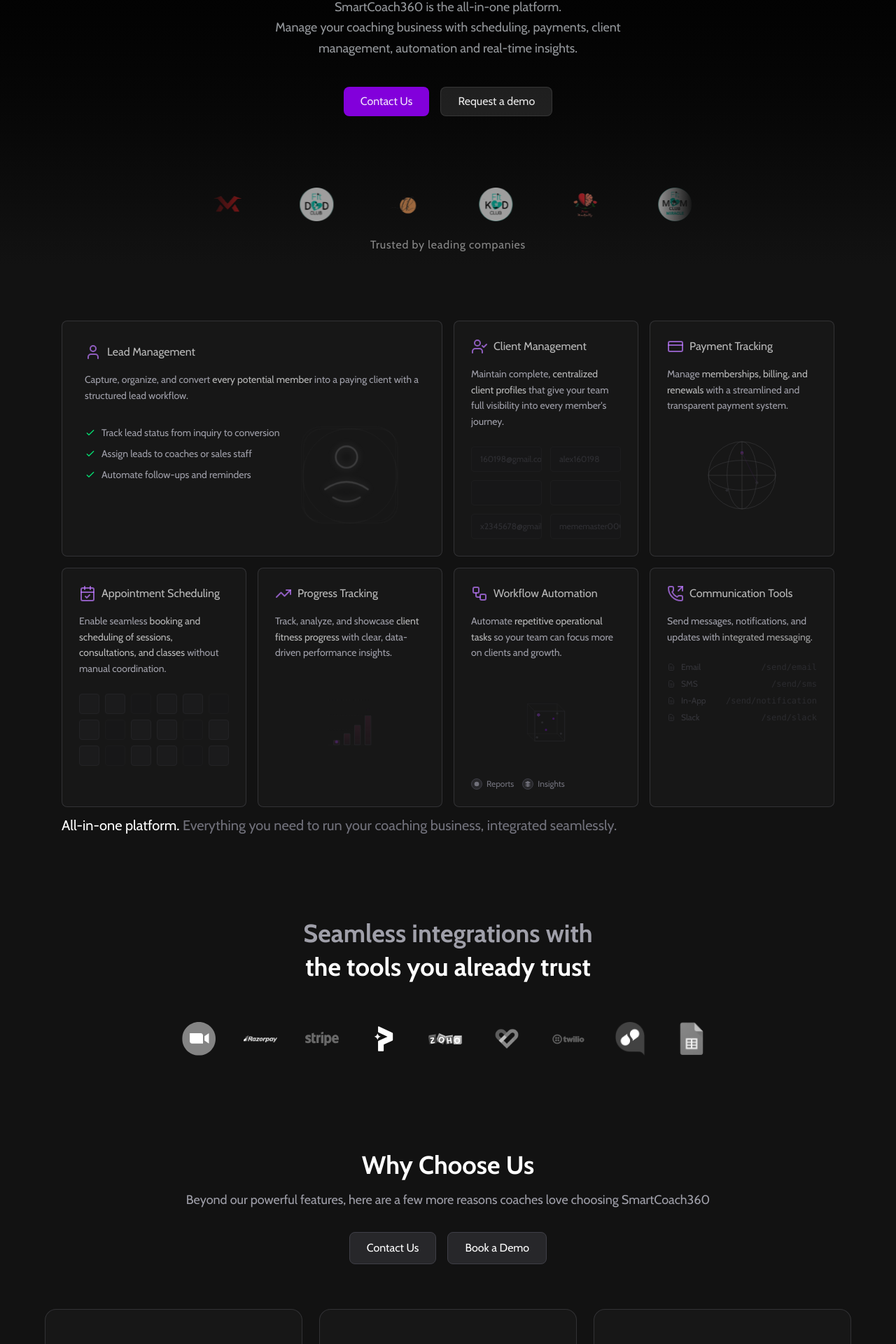
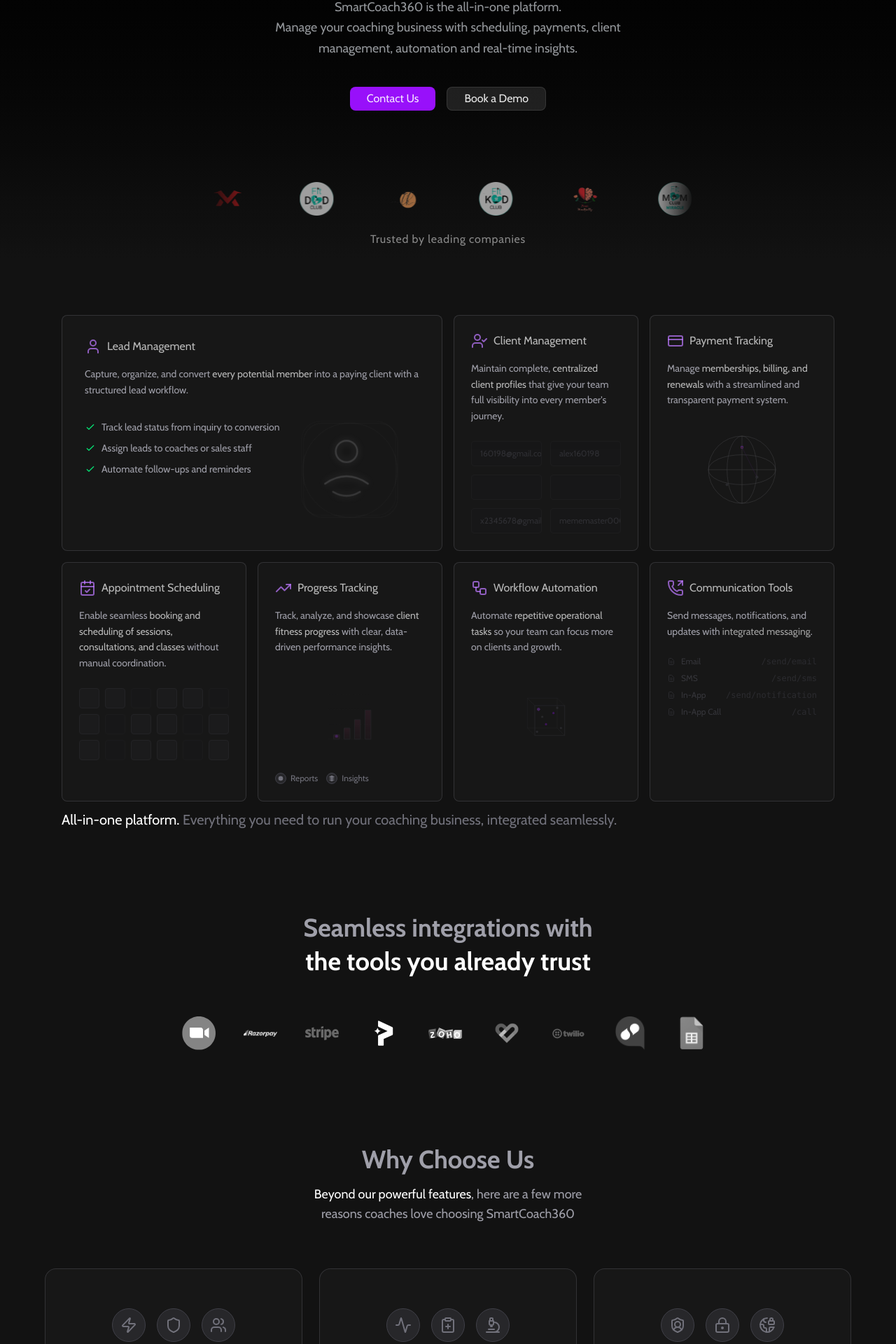
Before and after one commit to Suraj8517/smartcoach360-v2, a React (Vite) app: page / in a window 1280 px wide. Shown: the part 376-2296 px from the top of the page at 70% size. Built offline with nearby package versions, Linux system fonts and the light colour scheme.

Commit message:
first commit

```diff
--- a/src/Components/FeatureSection.jsx
+++ b/src/Components/FeatureSection.jsx
@@ -385,6 +385,25 @@ const FeatureSection = () => {
 
 
                 </svg>
+
+              </div>
+               <div className="flex items-center gap-3 mt-4">
+                <div className="flex items-center gap-1.5 group/badge">
+                  <div className="w-4 h-4 rounded-full bg-zinc-800 border border-zinc-700 group-hover/badge:border-purple-500/50 flex items-center justify-center transition-all duration-300 group-hover/badge:scale-110">
+                    <svg className="w-2.5 h-2.5 text-zinc-500 group-hover/badge:text-purple-400 transition-colors duration-300" viewBox="0 0 24 24" fill="currentColor">
+                      <circle cx="12" cy="12" r="8" />
+                    </svg>
+                  </div>
+                  <span className="text-xs text-zinc-500 group-hover/badge:text-purple-400 transition-colors duration-300">Reports</span>
+                </div>
+                <div className="flex items-center gap-1.5 group/badge">
+                  <div className="w-4 h-4 rounded-full bg-zinc-800 border border-zinc-700 group-hover/badge:border-purple-500/50 flex items-center justify-center transition-all duration-300 group-hover/badge:scale-110">
+                    <svg className="w-2.5 h-2.5 text-zinc-500 group-hover/badge:text-purple-400 transition-colors duration-300" viewBox="0 0 24 24" fill="currentColor">
+                      <path d="M12 2L2 7l10 5 10-5-10-5zM2 17l10 5 10-5M2 12l10 5 10-5" />
+                    </svg>
+                  </div>
+                  <span className="text-xs text-zinc-500 group-hover/badge:text-purple-400 transition-colors duration-300">Insights</span>
+                </div>
               </div>
             </div>
           </div>
@@ -432,25 +451,7 @@ const FeatureSection = () => {
                 </svg>
               </div>
 
-              {/* Data providers */}
-              <div className="flex items-center gap-3 mt-4">
-                <div className="flex items-center gap-1.5 group/badge">
-                  <div className="w-4 h-4 rounded-full bg-zinc-800 border border-zinc-700 group-hover/badge:border-purple-500/50 flex items-center justify-center transition-all duration-300 group-hover/badge:scale-110">
-                    <svg className="w-2.5 h-2.5 text-zinc-500 group-hover/badge:text-purple-400 transition-colors duration-300" viewBox="0 0 24 24" fill="currentColor">
-                      <circle cx="12" cy="12" r="8" />
-                    </svg>
-                  </div>
-                  <span className="text-xs text-zinc-500 group-hover/badge:text-purple-400 transition-colors duration-300">Reports</span>
-                </div>
-                <div className="flex items-center gap-1.5 group/badge">
-                  <div className="w-4 h-4 rounded-full bg-zinc-800 border border-zinc-700 group-hover/badge:border-purple-500/50 flex items-center justify-center transition-all duration-300 group-hover/badge:scale-110">
-                    <svg className="w-2.5 h-2.5 text-zinc-500 group-hover/badge:text-purple-400 transition-colors duration-300" viewBox="0 0 24 24" fill="currentColor">
-                      <path d="M12 2L2 7l10 5 10-5-10-5zM2 17l10 5 10-5M2 12l10 5 10-5" />
-                    </svg>
-                  </div>
-                  <span className="text-xs text-zinc-500 group-hover/badge:text-purple-400 transition-colors duration-300">Insights</span>
-                </div>
-              </div>
+
             </div>
           </div>
 
@@ -475,7 +476,7 @@ const FeatureSection = () => {
                   { name: 'Email', path: '/send/email' },
                   { name: 'SMS', path: '/send/sms' },
                   { name: 'In-App', path: '/send/notification' },
-                  { name: 'Slack', path: '/send/slack' },
+                 {name:"In-App Call",path:'/call'}
                 ].map((endpoint, index) => (
                   <div
                     key={endpoint.name}
--- a/src/Components/FeatureShowCase.jsx
+++ b/src/Components/FeatureShowCase.jsx
@@ -183,19 +183,12 @@ const FeatureShowcase = () => {
       <div className="max-w-6xl mx-auto">
         {/* Header */}
         <div className="text-center mb-16">
-          <h1 className="text-3xl md:text-4xl font-bold mb-4">
+          <h1 className="text-3xl md:text-4xl font-bold mb-4 text-zinc-400">
             Why Choose Us
           </h1>
           <p className="text-zinc-400 text-lg mb-8">
-Beyond our powerful features, here are a few more reasons coaches love choosing SmartCoach360          </p>
-          <div className="flex items-center justify-center gap-4">
-            <button className="px-6 py-2.5 bg-zinc-800 hover:bg-zinc-700 rounded-lg text-white font-medium transition-colors border border-zinc-700">
-             Contact Us
-            </button>
-            <button className="px-6 py-2.5 bg-zinc-800 hover:bg-zinc-700 rounded-lg text-white font-medium transition-colors flex items-center gap-2 border border-zinc-700">
-              Book a Demo
-            </button>
-          </div>
+<span className="text-white font-normal">Beyond our powerful features</span>, here are a few more <br/>reasons coaches love choosing SmartCoach360          </p>
+
         </div>
 
         {/* Feature Grid */}
@@ -234,8 +227,10 @@ Beyond our powerful features, here are a few more reasons coaches love choosing
 
                 </div>
               </div>
+
             );
           })}
+
         </div>
 
 
--- a/src/Components/Hero.jsx
+++ b/src/Components/Hero.jsx
@@ -13,7 +13,7 @@ const Hero = () => {
                        text-4xl sm:text-5xl md:text-5xl lg:text-7xl mt-3">
           The flexible way to manage
           <br />
-          <span className="text-purple-700">
+          <span className="text-purple-500">
             your coaching business
           </span>
         </h1>
@@ -34,17 +34,17 @@ const Hero = () => {
 
           <button
             className="px-6 py-1 rounded-lg font-medium text-white/90
-                       bg-purple-700 hover:bg-purple-600 transition"
+                       bg-purple-600 hover:bg-purple-800 transition"
           >
            Contact Us
           </button>
 
           <button
-            className="px-6 py-2 rounded-lg font-medium text-white/90
+            className="px-6 py-1 rounded-lg font-medium text-white/90
                        bg-white/10 border border-white/10
                        hover:bg-white/15 transition"
           >
-            Request a demo
+            Book a Demo
           </button>
         </div>
 
```
